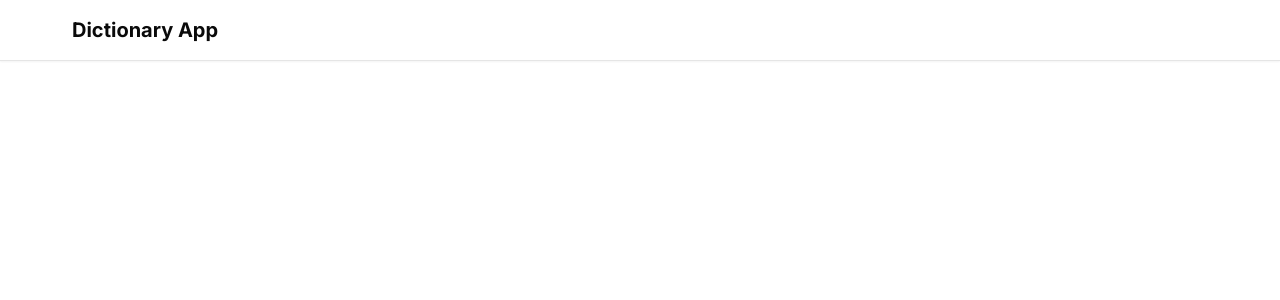
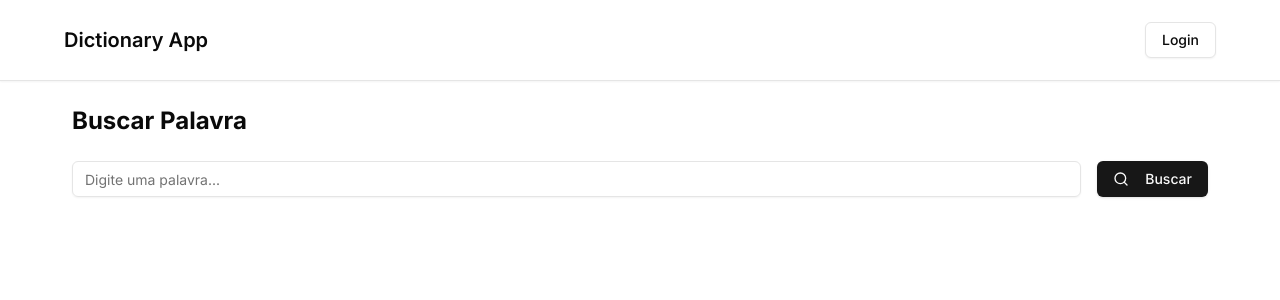
Before and after one commit to carloseduardob94/Test-dictionary, a Next.js app in the folder next/: page / in a window 1280 px wide. Shown: the top 300 px of the page. Built offline with nearby package versions, Linux system fonts and the light colour scheme.

Commit message:
feat: criado o component SearchForm e criado o authContext

```diff
--- a/next/app/components/Header.tsx
+++ /dev/null
@@ -1,12 +0,0 @@
-const Header = () => {
-  return (
-    <header className="w-full py-4 border-b bg-white shadow-sm sticky top-0 z-50">
-      <div className="container flex items-center justify-between">
-        <h1 className="text-xl font-bold">Dictionary App</h1>
-        {/* Você pode adicionar botão de login/logout aqui futuramente */}
-      </div>
-    </header>
-  );
-}
-
-export default Header;
--- /dev/null
+++ b/next/app/context/AuthContext.tsx
@@ -0,0 +1,32 @@
+"use client";
+
+import { createContext, useContext, useEffect, useState } from "react";
+
+interface AuthContextType {
+  token: string | null;
+  setToken: (token: string | null) => void;
+}
+
+const AuthContext = createContext<AuthContextType | undefined>(undefined);
+
+export const AuthProvider = ({ children }: { children: React.ReactNode }) => {
+  const [token, setToken] = useState<string | null>(null)
+
+  useEffect(() => {
+    const saved = localStorage.getItem("token");
+    if (saved) setToken(saved);
+  }, [])
+
+  return (
+    <AuthContext.Provider value={{ token, setToken }}>
+      {children}
+    </AuthContext.Provider>
+  );
+};
+
+export const useAuth = () => {
+  const ctx = useContext(AuthContext);
+  if (!ctx) throw new Error("useAuth deve estar dentro de AuthProvider");
+
+  return ctx
+};
--- a/next/app/layout.tsx
+++ b/next/app/layout.tsx
@@ -1,7 +1,8 @@
 import type { Metadata } from "next";
 import { Inter } from "next/font/google";
 import "./globals.css";
-import Layout from "./components/Layout";
+import Layout from "../components/Layout";
+import { AuthProvider } from "./context/AuthContext";
 
 const inter = Inter({ subsets: ["latin"] });
 
@@ -20,7 +21,9 @@
       <body
         className={`${inter.className} antialiased`}
       >
-        <Layout>{children}</Layout>
+        <AuthProvider>
+          <Layout>{children}</Layout>
+        </AuthProvider>
       </body>
     </html>
   );
--- a/next/app/page.tsx
+++ b/next/app/page.tsx
@@ -1,9 +1,11 @@
+import SearchForm from "@/components/SearchForm";
 
 
 export default function Home() {
   return (
-    <div className="">
-
+    <div className="space-y-6">
+      <h1 className="text-2xl font-bold">Buscar Palavra</h1>
+      <SearchForm />
     </div>
   );
 }
--- /dev/null
+++ b/next/components/Header.tsx
@@ -0,0 +1,14 @@
+import { Button } from "@/components/ui/button";
+
+const Header = () => {
+  return (
+    <header className="w-full py-4 border-b bg-white shadow-sm sticky top-0 z-50 dark:bg-gray-950">
+      <div className="container flex h-12 items-center justify-between px-4 sm:px-6">
+        <h1 className="text-xl font-semibold">Dictionary App</h1>
+        <Button variant="outline">Login</Button>
+      </div>
+    </header>
+  );
+}
+
+export default Header;
--- a/next/app/components/Layout.tsx
+++ b/next/components/Layout.tsx
@@ -9,8 +9,8 @@
   return (
     <div className="min-h-screen flex flex-col">
       <Header />
-      <main className="flex-1 container py-6">{children}</main>
-      {/* Opcional: <footer className="border-t py-4 text-center text-sm text-muted-foreground">Footer content</footer> */}
+      <main className="flex-1 container py-6" role="main">{children}</main>
+
     </div>
   );
 };
--- /dev/null
+++ b/next/components/SearchForm.tsx
@@ -0,0 +1,86 @@
+"use client";
+
+import { useState } from "react";
+import { Input } from "./ui/input";
+import { Button } from "./ui/button";
+import { Search } from "lucide-react";
+import { useAuth } from "@/app/context/AuthContext";
+
+interface WordData {
+  word: string;
+  definition?: string;
+}
+
+const SearchForm = () => {
+  const [query, setQuery] = useState('');
+  const [results, setResults] = useState<WordData[]>([])
+  const [loading, setLoading] = useState(false);
+
+  async function handleSearch(e: React.FormEvent) {
+
+    e.preventDefault()
+    if (!query.trim()) return;
+
+    setLoading(true)
+
+    try {
+      const { token } = useAuth()
+      const res = await fetch(`http://localhost:3333/entries/en/${query}`, {
+        headers: {
+          Authorization: `Bearer ${token}`
+        }
+      });
+      const data = await res.json()
+      console.log(data)
+
+      const parsed = Array.isArray(data)
+        ? data.map((d: any) => ({
+          word: d.word,
+          definition: d.meanings?.[0]?.definitions?.[0]?.definition || "Sem definição",
+        }))
+        : [];
+
+      setResults(parsed);
+
+    } catch (error) {
+      console.error("Erro na busca:", error);
+      setResults([]);
+    } finally {
+      setLoading(false);
+    }
+  }
+
+  return (
+    <div className="space-y-6">
+      <form onSubmit={handleSearch} className="flex flex-col md:flex-row gap-4">
+        <Input
+          placeholder="Digite uma palavra..."
+          value={query}
+          onChange={(e) => setQuery(e.target.value)}
+        />
+        <Button type="submit" disabled={loading}>
+          {loading ?
+            "Buscando..."
+            : <>
+              <Search className="mr-2" />Buscar
+            </>}
+        </Button>
+      </form>
+
+      <div className="space-y-4">
+        {results.map((item, index) => (
+          <div key={index} className="border p-4 rounded-lg shadow-sm bg-white dark:bg-zinc-900" >
+            <div className="flex justify-between items-center">
+              <h2 className="text-lg font-bold">{item.word}</h2>
+              <Button variant="outline" size="sm">Favoritar</Button>
+            </div>
+            <p className="text-sm text-muted-foreground mt-2">{item.definition}</p>
+          </div>
+        ))}
+
+      </div>
+    </div>
+  )
+}
+
+export default SearchForm;
--- /dev/null
+++ b/next/components/ui/button.tsx
@@ -0,0 +1,57 @@
+import * as React from "react"
+import { Slot } from "@radix-ui/react-slot"
+import { cva, type VariantProps } from "class-variance-authority"
+
+import { cn } from "@/lib/utils"
+
+const buttonVariants = cva(
+  "inline-flex items-center justify-center gap-2 whitespace-nowrap rounded-md text-sm font-medium transition-colors focus-visible:outline-none focus-visible:ring-1 focus-visible:ring-ring disabled:pointer-events-none disabled:opacity-50 [&_svg]:pointer-events-none [&_svg]:size-4 [&_svg]:shrink-0",
+  {
+    variants: {
+      variant: {
+        default:
+          "bg-primary text-primary-foreground shadow hover:bg-primary/90",
+        destructive:
+          "bg-destructive text-destructive-foreground shadow-sm hover:bg-destructive/90",
+        outline:
+          "border border-input bg-background shadow-sm hover:bg-accent hover:text-accent-foreground",
+        secondary:
+          "bg-secondary text-secondary-foreground shadow-sm hover:bg-secondary/80",
+        ghost: "hover:bg-accent hover:text-accent-foreground",
+        link: "text-primary underline-offset-4 hover:underline",
+      },
+      size: {
+        default: "h-9 px-4 py-2",
+        sm: "h-8 rounded-md px-3 text-xs",
+        lg: "h-10 rounded-md px-8",
+        icon: "h-9 w-9",
+      },
+    },
+    defaultVariants: {
+      variant: "default",
+      size: "default",
+    },
+  }
+)
+
+export interface ButtonProps
+  extends React.ButtonHTMLAttributes<HTMLButtonElement>,
+    VariantProps<typeof buttonVariants> {
+  asChild?: boolean
+}
+
+const Button = React.forwardRef<HTMLButtonElement, ButtonProps>(
+  ({ className, variant, size, asChild = false, ...props }, ref) => {
+    const Comp = asChild ? Slot : "button"
+    return (
+      <Comp
+        className={cn(buttonVariants({ variant, size, className }))}
+        ref={ref}
+        {...props}
+      />
+    )
+  }
+)
+Button.displayName = "Button"
+
+export { Button, buttonVariants }
--- /dev/null
+++ b/next/components/ui/input.tsx
@@ -0,0 +1,22 @@
+import * as React from "react"
+
+import { cn } from "@/lib/utils"
+
+const Input = React.forwardRef<HTMLInputElement, React.ComponentProps<"input">>(
+  ({ className, type, ...props }, ref) => {
+    return (
+      <input
+        type={type}
+        className={cn(
+          "flex h-9 w-full rounded-md border border-input bg-transparent px-3 py-1 text-base shadow-sm transition-colors file:border-0 file:bg-transparent file:text-sm file:font-medium file:text-foreground placeholder:text-muted-foreground focus-visible:outline-none focus-visible:ring-1 focus-visible:ring-ring disabled:cursor-not-allowed disabled:opacity-50 md:text-sm",
+          className
+        )}
+        ref={ref}
+        {...props}
+      />
+    )
+  }
+)
+Input.displayName = "Input"
+
+export { Input }
--- a/next/package.json
+++ b/next/package.json
@@ -9,6 +9,7 @@
     "lint": "next lint"
   },
   "dependencies": {
+    "@radix-ui/react-slot": "^1.2.3",
     "class-variance-authority": "^0.7.1",
     "clsx": "^2.1.1",
     "lucide-react": "^0.515.0",
```
Also changed, not shown: next/app/(auth)/signin/page.tsx (added), next/app/(auth)/signup/page.tsx (added), 1 other file (tests, documents, lock files or other folders).
